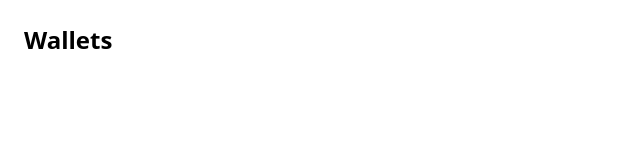
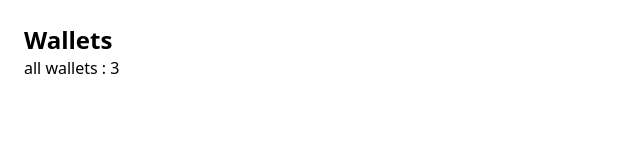
Before and after one commit to mobina76/wallet-management, an Angular app: page / in a window 1280 px wide. Shown: the top 160 px of the page, without its empty margins (0-640 px from the left). Built offline with nearby package versions, Linux system fonts and the light colour scheme.

Commit message:
show wallet state in ui

```diff
--- a/src/app/wallet/store/wallet-store.ts
+++ b/src/app/wallet/store/wallet-store.ts
@@ -1,6 +1,7 @@
 import { Wallet } from '../models/wallet.model';
 import { inject, Service, signal } from '@angular/core';
 import { WalletApi } from '../services/wallet-api';
+import { readonly } from '@angular/forms/signals';
 
 interface WalletState {
   wallets: Wallet[];
@@ -15,6 +16,7 @@ export class WalletStore {
     isLoading: false,
     error: false,
   });
+  readonly state = this.store.asReadonly();
   constructor() {
     this.loadWallets();
   }
--- a/src/app/wallet/wallet.html
+++ b/src/app/wallet/wallet.html
@@ -1,4 +1,8 @@
 <div class="p-6">
   <h1 class="text-2xl font-semibold">Wallets</h1>
-  <div class="mt-6"></div>
+  @if (walletStore.state().isLoading){
+    <p>Loading ..</p>
+  } @else {
+    <p>all wallets : {{walletStore.state().wallets.length}} </p>
+  }
 </div>
```
